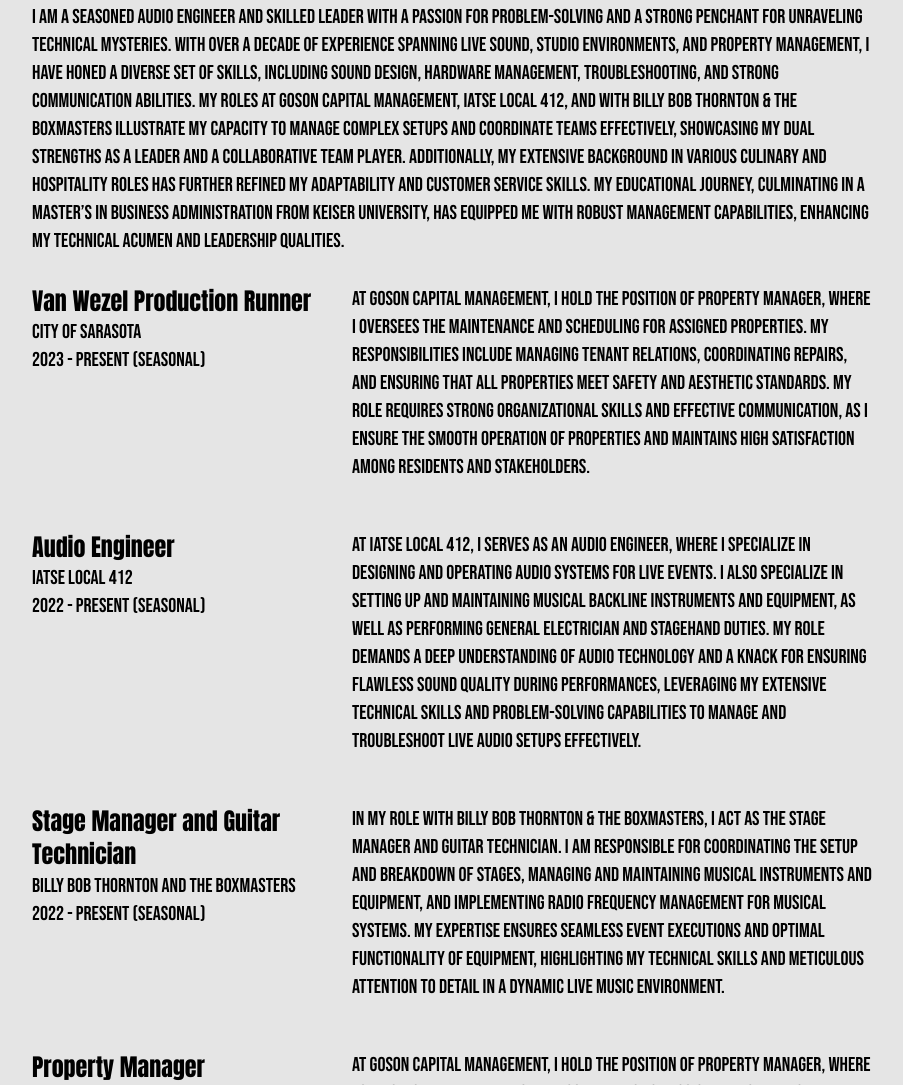
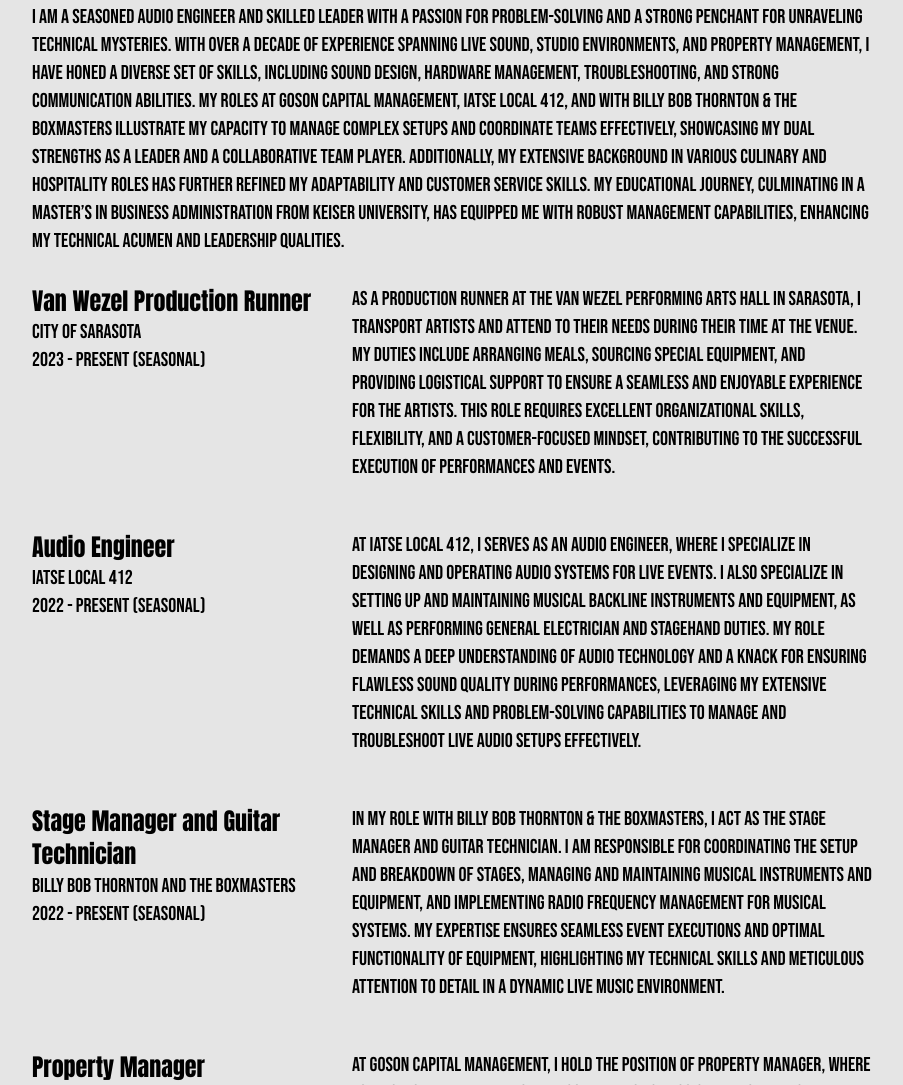
Before and after one commit to audionerds/audionerds.github.io, a plain HTML site: page resume.html in a window 1280 px wide. Shown: the part 3767-4852 px from the top of the page, without its empty margins (188-1091 px from the left). Drawn offline with Linux system fonts and the light colour scheme.

Commit message:
Update resume.html

```diff
--- a/resume.html
+++ b/resume.html
@@ -352,14 +352,14 @@
 
           <div class="work-summary">
             <p>
-              At Goson Capital Management, I hold the position of Property
-              Manager, where I oversees the maintenance and scheduling for
-              assigned properties. My responsibilities include managing tenant
-              relations, coordinating repairs, and ensuring that all properties
-              meet safety and aesthetic standards. My role requires strong
-              organizational skills and effective communication, as I ensure the
-              smooth operation of properties and maintains high satisfaction
-              among residents and stakeholders.
+              As a Production Runner at the Van Wezel Performing Arts Hall in
+              Sarasota, I transport artists and attend to their needs during
+              their time at the venue. My duties include arranging meals,
+              sourcing special equipment, and providing logistical support to
+              ensure a seamless and enjoyable experience for the artists. This
+              role requires excellent organizational skills, flexibility, and a
+              customer-focused mindset, contributing to the successful execution
+              of performances and events.
             </p>
           </div>
         </section>
```
